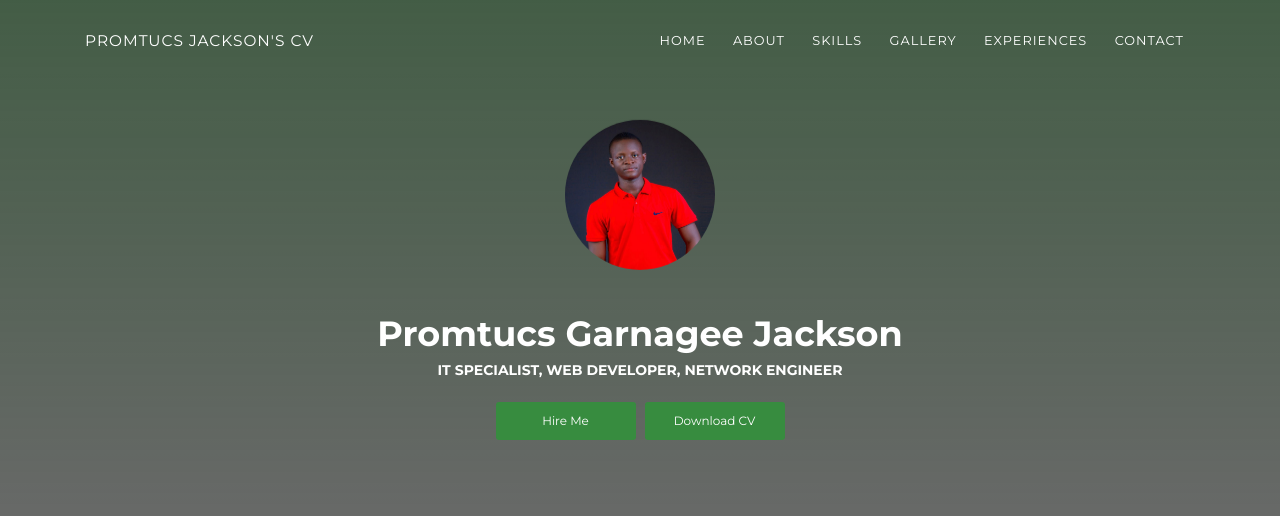
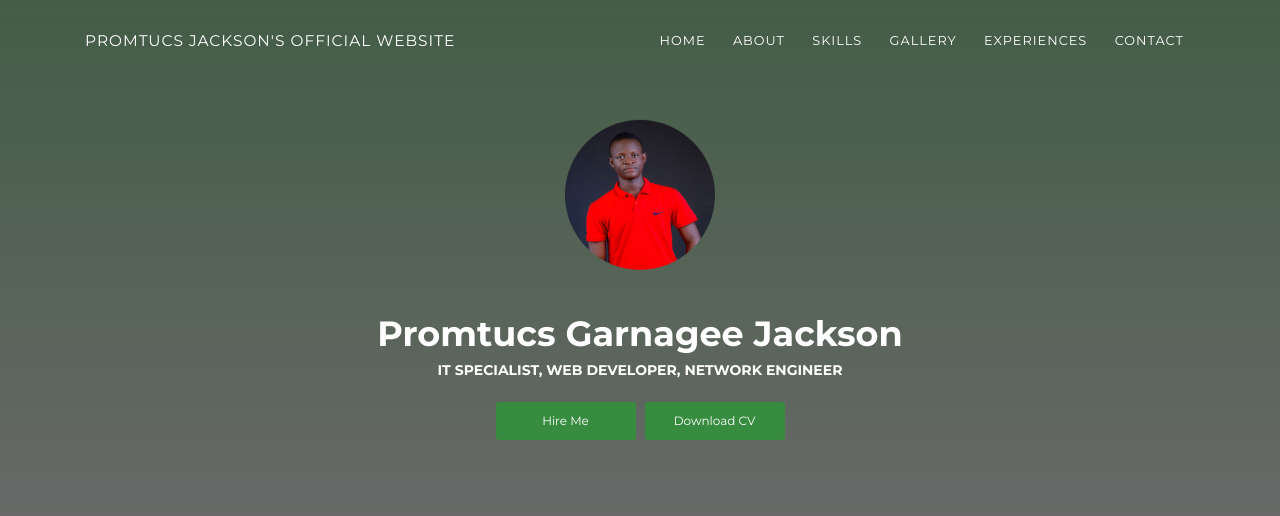
Before and after one commit to promtucsjackson/garnagee, a plain HTML site: page index.html in a window 1280 px wide. Shown: the top 516 px of the page. Drawn offline with Linux system fonts and the light colour scheme.

Commit message:
Update index.html

```diff
--- a/index.html
+++ b/index.html
@@ -30,7 +30,7 @@
       <div class="profile-page sidebar-collapse">
         <nav class="navbar navbar-expand-lg fixed-top navbar-transparent bg-primary" color-on-scroll="400">
           <div class="container">
-            <div class="navbar-translate"><a class="navbar-brand" href="#" rel="tooltip">Promtucs Jackson's CV</a>
+            <div class="navbar-translate"><a class="navbar-brand" href="#" rel="tooltip">Promtucs Jackson's Official Website</a>
               <button class="navbar-toggler navbar-toggler" type="button" data-toggle="collapse" data-target="#navigation" aria-controls="navigation" aria-expanded="false" aria-label="Toggle navigation"><span class="navbar-toggler-bar bar1"></span><span class="navbar-toggler-bar bar2"></span><span class="navbar-toggler-bar bar3"></span></button>
             </div>
             <div class="collapse navbar-collapse justify-content-end" id="navigation">
```
